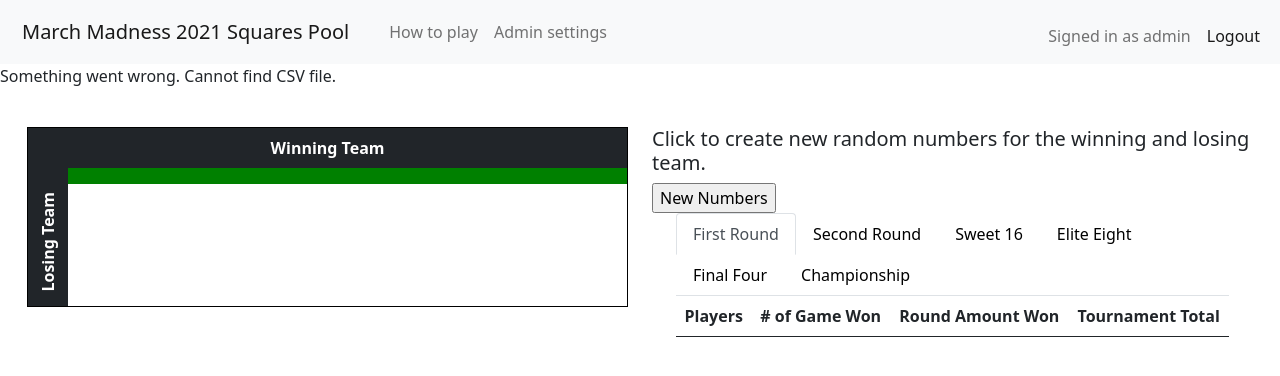
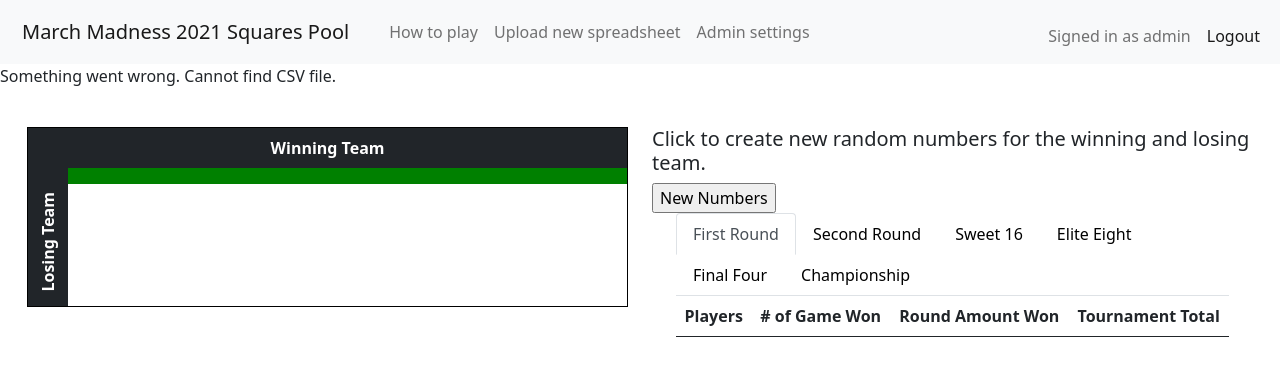
Before and after one commit to cqchisholm/March-Madness-Squares, a Django app: page / in a window 1280 px wide. Shown: the top 376 px of the page. Run offline with Django 3.2, Linux system fonts and the light colour scheme; a user stored in the database is signed in; data comes from the database, SQL or seed files in the repository; both versions use the stored data as it was after the commit; lists and menus that the app fills with data are empty.

Commit message:
Added links to upload and admin sites

```diff
--- a/MMSquares/Squares/static/squares/script.js
+++ b/MMSquares/Squares/static/squares/script.js
@@ -1,5 +1,6 @@
 document.addEventListener('DOMContentLoaded', function() {
 
+    console.log(player_count);
     // All rows and columns as a variable
     let cols = document.querySelectorAll('.pool-table td');
 
--- a/MMSquares/Squares/templates/squares/layout.html
+++ b/MMSquares/Squares/templates/squares/layout.html
@@ -27,7 +27,8 @@
             <div class="navbar-nav">
               <a class="nav-link" href="{% url 'directions' %}" style="padding-left: 40px;">How to play</a>
               {% if user.is_authenticated %}
-                <a class="nav-link" href="#">Admin settings</a>
+                <a class="nav-link" href="{% url 'upload' %}">Upload new spreadsheet</a>
+                <a class="nav-link" href="{% url 'admin:index' %}">Admin settings</a>
               {% endif %}
             </div>
             <div class="navbar-nav mt-2 ms-auto">
--- a/MMSquares/Squares/views.py
+++ b/MMSquares/Squares/views.py
@@ -83,7 +83,6 @@
         # Get total users and post scores
         # First grab a list of all players
         players = []
-
         for row in pool:
             for key, value in row.items():
                 if value not in players:
```
Also changed, not shown: MMSquares/db.sqlite3.
